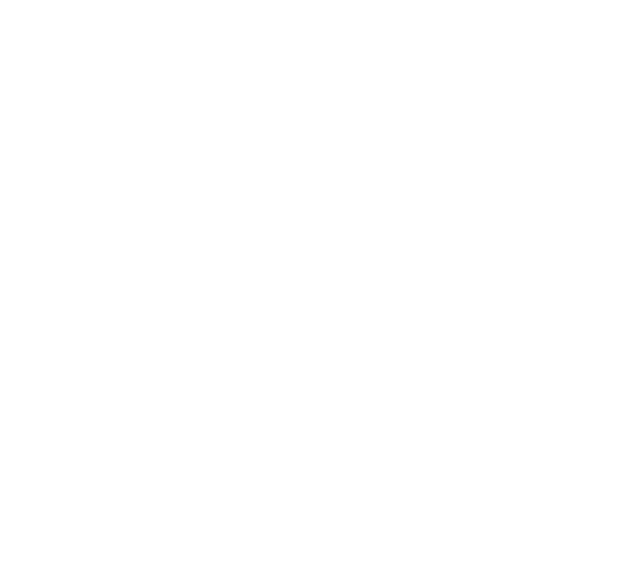
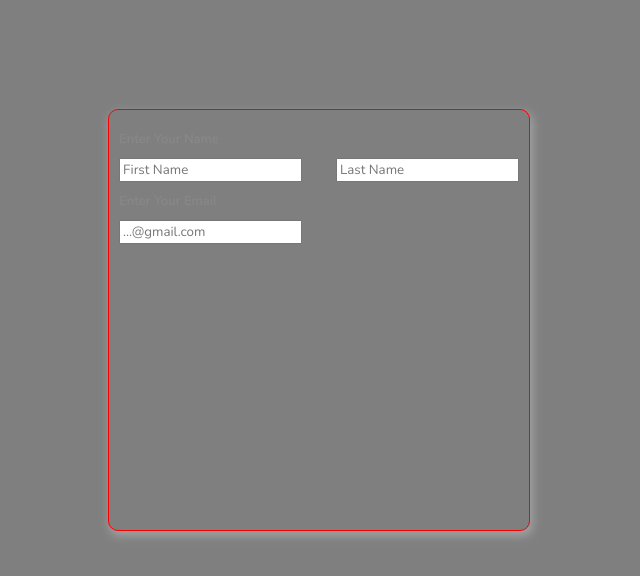
Before and after one commit to deepakrajkranti/React_Dashboard, a React (Create React App) app: page /form in a window 1280 px wide. Before the commit this address had no page. Shown: the top 576 px of the page, without its empty margins (321-961 px from the left). Built offline with nearby package versions, Linux system fonts and the light colour scheme.

Commit message:
second/third commit

```diff
--- a/src/App.js
+++ b/src/App.js
@@ -4,6 +4,7 @@
 import List from "./Pages/list/List";
 import Single from "./Pages/single/Single";
 import New from "./Pages/new/New";
+import Form from "./Pages/form/Form";
 
 
 function App() {
@@ -30,6 +31,9 @@
                 element={<New inputs={productInputs} title="Add New Product" />}
               /> */}
             </Route>
+            <Route path="form">
+              <Route index element={<Form/>} />
+            </Route>
           </Route>
         </Routes>
       </BrowserRouter>
--- a/src/Component/sidebar/Sidebar.jsx
+++ b/src/Component/sidebar/Sidebar.jsx
@@ -1,4 +1,4 @@
-import React from "react";
+import React, { useState } from "react";
 import "./sidebar.scss";
 import DashboardIcon from "@mui/icons-material/Dashboard";
 import PersonOutlineIcon from "@mui/icons-material/PersonOutline";
@@ -13,7 +13,10 @@
 import PsychologyOutlinedIcon from "@mui/icons-material/PsychologyOutlined";
 import AccountCircleOutlinedIcon from "@mui/icons-material/AccountCircleOutlined";
 import { Link } from "react-router-dom";
+import { Timeline } from "@mui/icons-material";
+import Form from "../../Pages/form/Form";
 const Sidebar = () => {
+  const [openModal, setOpenModal] = useState(false);
   return (
     <div className="sidebar">
       <div className="top">
@@ -81,9 +84,16 @@
             <ExitToAppIcon className="icon" />
             <span>Logout</span>
           </li>
+
         </ul>
       </div>
-      <div className="bottom">color options</div>
+      <div className="bottom">
+        {/* <Link to="/form" style={{ textDecoration: "none" }}> */}
+        <Timeline classsName="icon"/>
+      <span onClick={() => setOpenModal(true)}>Tracker</span>
+      {openModal && <Form/>}
+      {/* </Link> */}
+      </div>
     </div>
   );
 };
--- a/src/Component/sidebar/sidebar.scss
+++ b/src/Component/sidebar/sidebar.scss
@@ -55,4 +55,26 @@
             margin-left: 10px;
           }
     }
+    .bottom{
+      display: flex;
+     // justify-content: center;
+      align-items: center;
+      padding-left: 10px;
+      margin-top: 10px;
+      cursor: pointer;
+      &:hover{
+        background-color: #ece8ff;
+      }
+      .icon{
+        font-size:18px;
+        color:#7451f8;
+      }
+      span{
+        font-size: 13px;
+        font-weight: 600;
+        color: #888;
+        margin-left: 10px;
+      }
+    }
+
 }
--- /dev/null
+++ b/src/Pages/form/Form.jsx
@@ -0,0 +1,25 @@
+import React from "react";
+import "./form.scss";
+const Form = () => {
+  return (
+    <div className="overlay">
+    <div className="FormBase">
+      <div className="input1">
+        <h4> Enter Your Name </h4>
+        <div className="Name">
+          <input type="text" placeholder="First Name" />
+          <input type="text" placeholder="Last Name" />
+        </div>
+      </div>
+      <div className="input1">
+        <h4> Enter Your Email </h4>
+        <div className="Name">
+          <input type="email" placeholder="...@gmail.com" />
+        </div>
+      </div>
+    </div>
+    </div>
+  );
+};
+
+export default Form;
--- /dev/null
+++ b/src/Pages/form/form.scss
@@ -0,0 +1,40 @@
+.overlay{
+ background-color: rgba(0, 0, 0, 0.5);
+  position: fixed;
+  left:0;
+  right:0;
+  top:0;
+  bottom:0;
+  width: 100%;
+  height: 100%;
+.FormBase{
+    width:400px;
+    height:400px;
+    // display:flex;
+    border: 1px solid red;
+    // margin: 0 auto;
+    // flex-direction: column;
+    // margin-top: 40px;
+    padding: 10px;
+    -webkit-box-shadow: 2px 4px 10px 1px rgba(0, 0, 0, 0.47);
+     box-shadow: 2px 4px 10px 1px rgba(201, 201, 201, 0.47);
+     border-radius: 10px;
+    position: fixed;
+    top: 40%;
+    left: 50%;
+    transform: translate(-50%, -50%);
+    .input1{
+          h4{
+            font-size: 13px;
+            font-weight: 600;
+            color: #888888;
+            margin-bottom: 10px;
+            margin-top: 10px;
+          }
+        .Name{
+            display: flex;
+           justify-content: space-between;
+    }
+}
+}
+}
--- a/src/Pages/home/home.scss
+++ b/src/Pages/home/home.scss
@@ -1,6 +1,7 @@
 .home{
     //background-color: purple;
     display: flex;
+    z-index: -1;
     .homecontainer{
        // background-color: lightblue;
         flex:6;
```
Also changed, not shown: src/Pages/home/Home.jsx (line endings or trailing spaces).
